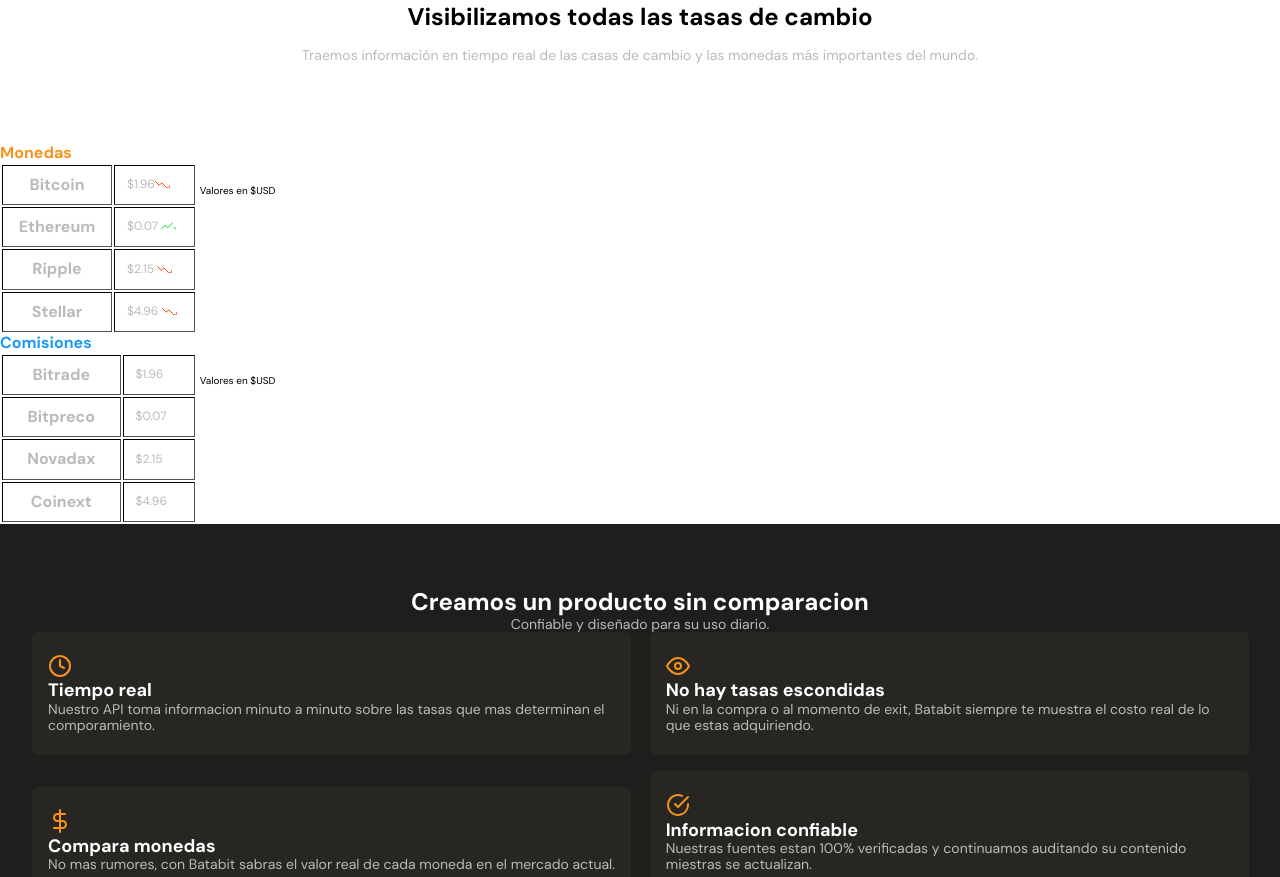
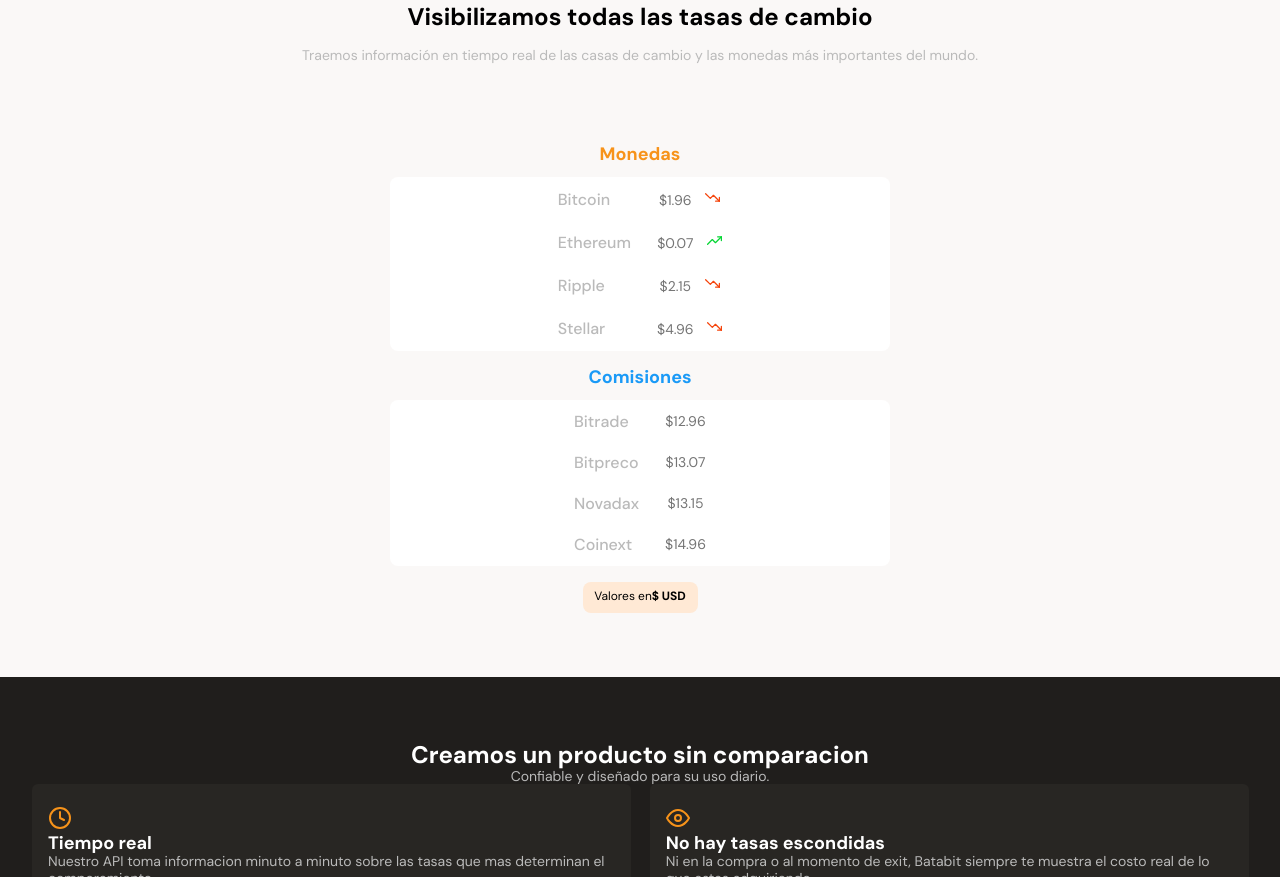
Before and after one commit to GDeGilberto/Mentes-del-olimpo, a plain HTML site: page index.html in a window 1280 px wide. Shown: the part 614-1491 px from the top of the page. Drawn offline with Linux system fonts and the light colour scheme.

Commit message:
Se estructura la nueva tabla de seccion de coinsSection para movile

```diff
--- a/css/style.css
+++ b/css/style.css
@@ -1,4 +1,5 @@
 @import url('https://fonts.googleapis.com/css2?family=DM+Sans:wght@400;500;700&display=swap');
+
 * {
     padding: 0;
     margin: 0;
@@ -18,10 +19,6 @@
     --Grey: #BABABA;
     --off_white: #FAF8F7;
     --just_white: #FFFFFF;
-
-    --paddingSecciones: 60px 0;
-    --padding-container: 80px 0;
-    --marginElementos: 40px;
 }
 /*********************************************/
 .header--container{
@@ -121,7 +118,7 @@
     margin: 24px 0px 17px 0px;
 }
 .seccion-tasas-de-cambio{
-    background-color: var(--Warm_white);
+    background-color: var(--off_white);
     padding: 64px 16px;
 }
 .seccion-tasas-de-cambio h2{
@@ -132,35 +129,96 @@
     color: var(--Grey);
     font-size: 14px;
 }
+
 /***Sección monedas***/
-.tabla-monedas h3{
-    color: #F7931A;
-    font-size: 16px;
+.seccion-monedas{
+    background-color: var(--off_white);
+    padding-bottom: 64px;
 }
-.tabla-comisiones h3{
-    color: #1A9AF7;
-    font-size: 16px;
+.seccion-monedas h3{
+    font-size: 1.8rem;
+    font-weight: bold;
+    margin-bottom: 12px;
+    text-align: center;
+    color: var(--Bitcoin_Orange);
 }
-.seccion-monedas table{
-    border: black 1px;
-    width: 197px;
-    height: 159px;
+.seccion-monedas p{
+    display: flex;
+    position: relative;
+    justify-content: center;
+    justify-items: center;
+    width: 115px;
+    height: 31px;
+    margin: 0 auto;
+    font-size: 1.2rem;
+    padding: 8px;
+    text-align: center;
+    border-radius: 8px;
+    background-color: var(--Soft_orange);
 }
-.seccion-monedas table th{
-    color: #BABABA;
-    font-size: 16px;
+.table__container{
+    position: relative;
+    justify-content: center;
+    display: flex;
+    width: 70%;
+    margin: 0 auto 16px auto;
+    min-width: 226px;
+    max-width: 500px;
+    border-radius: 8px;
+    background-color: var(--just_white);
+}
+.table__container tr{
+    height: 100%;
+    width: 100%;
+}
+.data--tittle{
+    width: 50%;
     padding: 10px 12px;
+    margin: 0 10px;
+    font-size: 1.6rem;
+    font-weight: 500;
+    text-align: left;
+    color: var(--Grey);
+    line-height: 1.9rem;
 }
-.seccion-monedas table td{
-    color: #BABABA;
-    font-size: 12px;
-    padding: 10px 12px;
+.data--value{
+    width: 50%;
+    padding: 11px 12px;
+    margin: 0 10px;
+    font-size: 1.4rem;
+    font-weight: normal;
+    line-height: 1.7rem;
+    text-align: center;
+    color: #757575;
 }
-.Icon{
-    width: 3px;
-    height: 3px;
+.comisiones h3{
+    color: var(--Secundary_blue);
 }
-/*********************************************/
+.arrow__down{
+    display: inline-block;
+    width: 15px;
+    height: 15px;
+    margin-left: 10px;
+    background-image: url("../img/arrow-down.svg");
+    background-size: cover;
+    background-position: center;
+    background-repeat: no-repeat;
+}
+.arrow__up{
+    display: inline-block;
+    width: 15px;
+    height: 15px;
+    margin-left: 10px;
+    background-image: url("../img/arrow-up.svg");
+    background-size: cover;
+    background-position: center;
+    background-repeat: no-repeat;
+}
+.arrow__right{
+    background-image: url("../img/arrow-right.svg");
+}
+
+
 .seccion-conocelo-hoy{
     height: 387px;
     min-width: 320px;
--- a/index.html
+++ b/index.html
@@ -44,56 +44,62 @@
         </section>
 
         <section class="seccion-monedas">
-                <div class="tabla-monedas">
+            <div>
                 <h3>Monedas</h3>
-
-                    <table border="1" style="display: inline-table;">
+                <table class="table__container">
                     <tr>
-                            <th>Bitcoin</th>
-                            <td>$1.96<img src="img/Vector-.svg"><img class="Icon" src="img/Icon-.svg"></td>
+                        <td class="data--tittle">Bitcoin</td>
+                        <td class="data--value">$1.96 <span class="arrow__down"></span></td>
                     </tr>
                     <tr>
-                            <th>Ethereum</th>
-                            <td>$0.07 <img src="img/Vector+.svg"><img class="Icon" src="img/Icon+.svg"></td>
+                        <td class="data--tittle">Ethereum</td>
+                        <td class="data--value">
+                            $0.07
+                            <span class="arrow__up"></span>
+                        </td>
                     </tr>
                     <tr>
-                            <th>Ripple</th>
-                            <td>$2.15 <img src="img/Vector-.svg"><img class="Icon" src="img/Icon-.svg"></td>
+                        <td class="data--tittle">Ripple</td>
+                        <td class="data--value">
+                            $2.15
+                            <span class="arrow__down"></span>
+                        </td>
                     </tr>
                     <tr>
-                            <th>Stellar</th>
-                            <td>$4.96  <img src="img/Vector-.svg"><img class="Icon" src="img/Icon-.svg"></td>
+                        <td class="data--tittle">Stellar</td>
+                        <td class="data--value">
+                            $4.96
+                            <span class="arrow__down"></span>
+                        </td>
                     </tr>
                 </table>
-                    <a>Valores en $USD
-                        <span></span>
-                    </a>
+
+                <span class="arro__right"></span>
             </div>
-                <div class="tabla-comisiones">
+
+            <div class="comisiones">
                 <h3>Comisiones</h3>
-
-                    <table border="1" style="display: inline-table;">
+                <table class="table__container">
                     <tr>
-                            <th>Bitrade</th>
-                            <td>$1.96</td>
+                        <td class="data--tittle">Bitrade</td>
+                        <td class="data--value">$12.96</td>
                     </tr>
                     <tr>
-                            <th>Bitpreco</th>
-                            <td>$0.07</td>
+                        <td class="data--tittle">Bitpreco</td>
+                        <td class="data--value">$13.07</td>
                     </tr>
                     <tr>
-                            <th>Novadax</th>
-                            <td>$2.15</td>
+                        <td class="data--tittle">Novadax</td>
+                        <td class="data--value">$13.15</td>
                     </tr>
                     <tr>
-                            <th>Coinext</th>
-                            <td>$4.96</td>
+                        <td class="data--tittle">Coinext</td>
+                        <td class="data--value">$14.96 </td>
                     </tr>
                 </table>
-                    <a>Valores en $USD
-                        <span></span>
-                    </a>
             </div>
+
+            <p>Valores en<strong>$ USD</strong></p>
         </section>
 
         <section class="seccion-de-ayuda">
```
Also changed, not shown: img/Icon+.svg (deleted), img/Icon-.svg (deleted), img/Vector+.svg (deleted), img/Vector-.svg (deleted), img/arrow-down.svg (added), img/arrow-right.svg (added), img/arrow-up.svg (added). Lines whose indentation alone changed are shown as unchanged.
